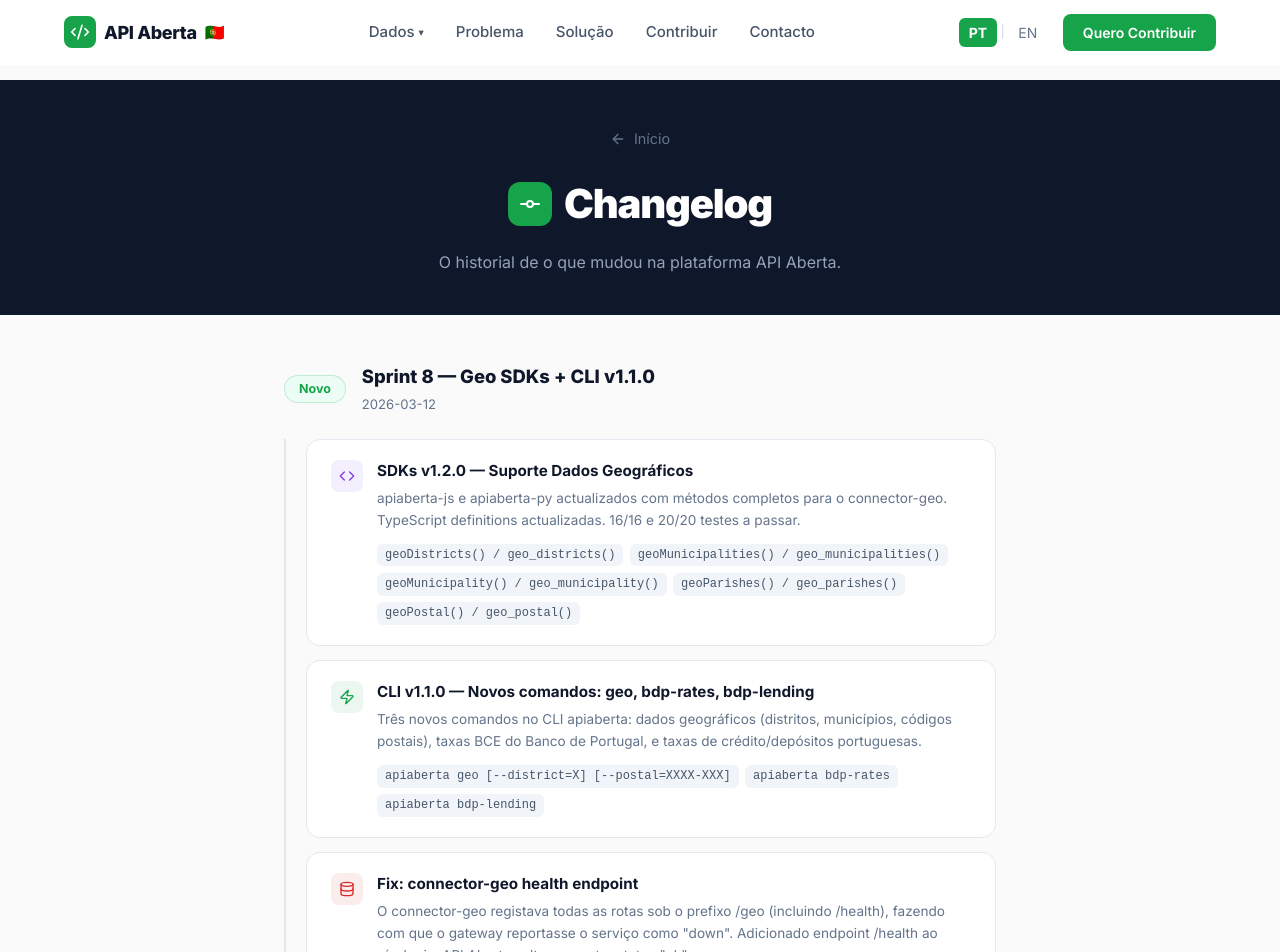
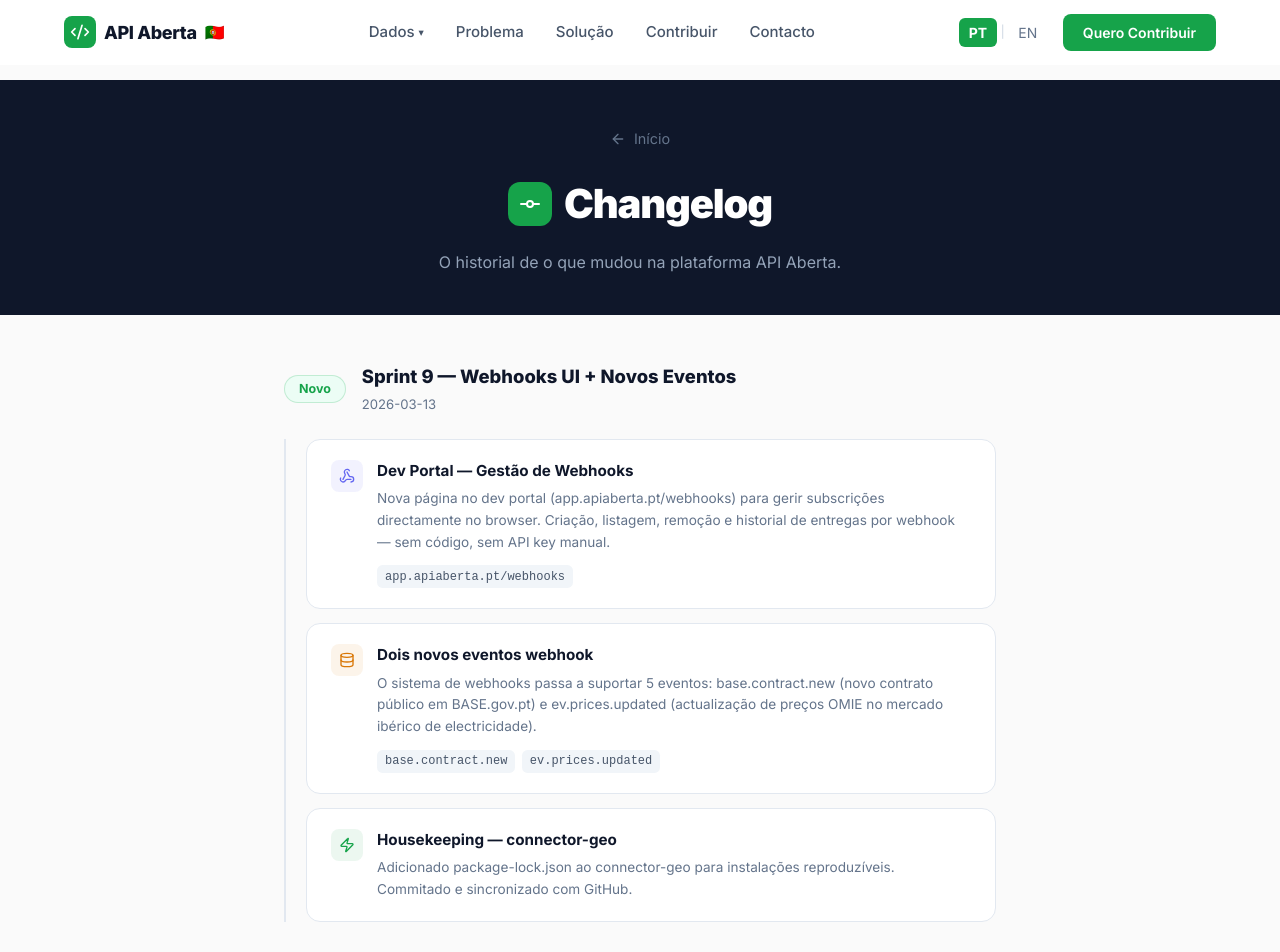
Before and after one commit to apiaberta/apiaberta.pt, a React (Vite) app: page /changelog in a window 1280 px wide. Shown: the top 952 px of the page. Built offline with nearby package versions, Linux system fonts and the light colour scheme.

Commit message:
feat: changelog Sprint 9 — webhooks UI + 2 new events

```diff
--- a/src/pages/Changelog.jsx
+++ b/src/pages/Changelog.jsx
@@ -2,6 +2,36 @@ import { Link } from 'react-router-dom'
 import { ArrowLeft, GitCommit, Star, Shield, Zap, Database, ShieldAlert, BarChart2, TrendingUp, Webhook, Code, MapPin } from 'lucide-react'
 
 const RELEASES = [
+  {
+    date: '2026-03-13',
+    version: 'Sprint 9 — Webhooks UI + Novos Eventos',
+    tag: 'Novo',
+    tagColor: '#16A34A',
+    tagBg: '#ECFDF5',
+    items: [
+      {
+        icon: Webhook,
+        color: '#6366F1',
+        title: 'Dev Portal — Gestão de Webhooks',
+        desc: 'Nova página no dev portal (app.apiaberta.pt/webhooks) para gerir subscrições directamente no browser. Criação, listagem, remoção e historial de entregas por webhook — sem código, sem API key manual.',
+        endpoints: ['app.apiaberta.pt/webhooks']
+      },
+      {
+        icon: Database,
+        color: '#D97706',
+        title: 'Dois novos eventos webhook',
+        desc: 'O sistema de webhooks passa a suportar 5 eventos: base.contract.new (novo contrato público em BASE.gov.pt) e ev.prices.updated (actualização de preços OMIE no mercado ibérico de electricidade).',
+        endpoints: ['base.contract.new', 'ev.prices.updated']
+      },
+      {
+        icon: Zap,
+        color: '#16A34A',
+        title: 'Housekeeping — connector-geo',
+        desc: 'Adicionado package-lock.json ao connector-geo para instalações reproduzíveis. Commitado e sincronizado com GitHub.',
+        endpoints: []
+      }
+    ]
+  },
   {
     date: '2026-03-12',
     version: 'Sprint 8 — Geo SDKs + CLI v1.1.0',
```
